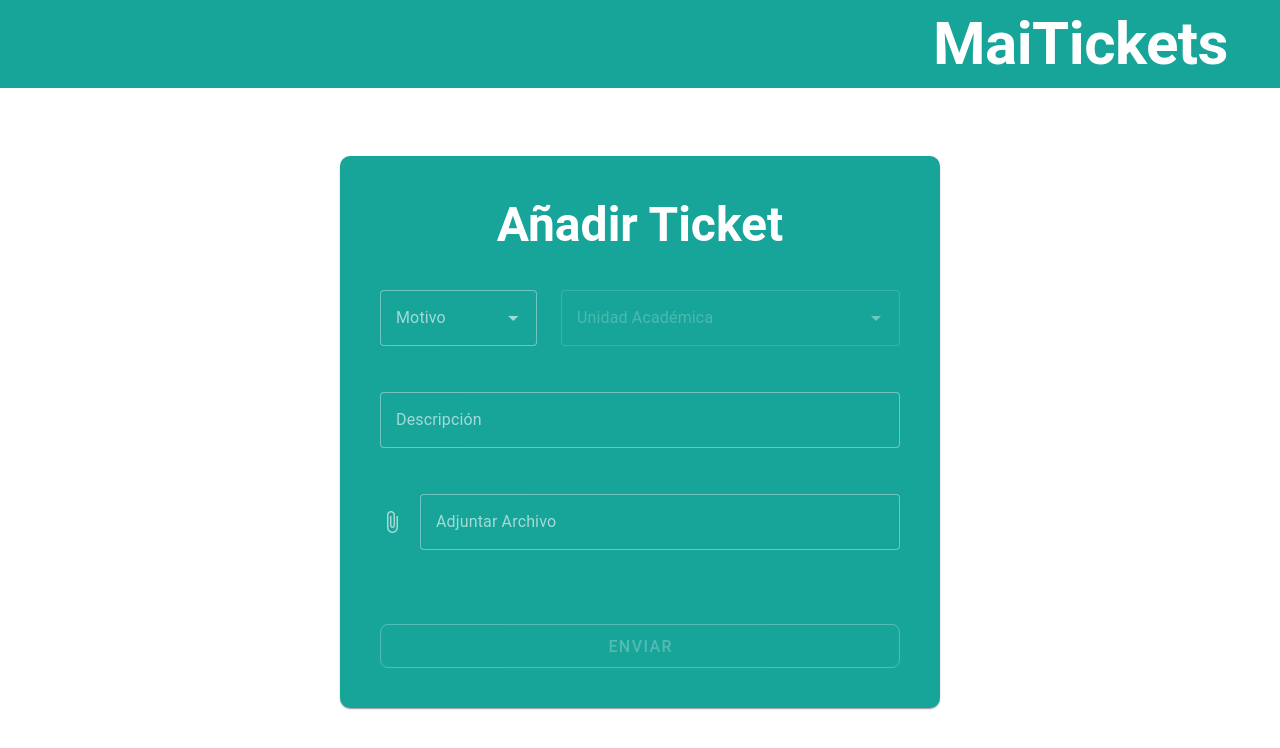
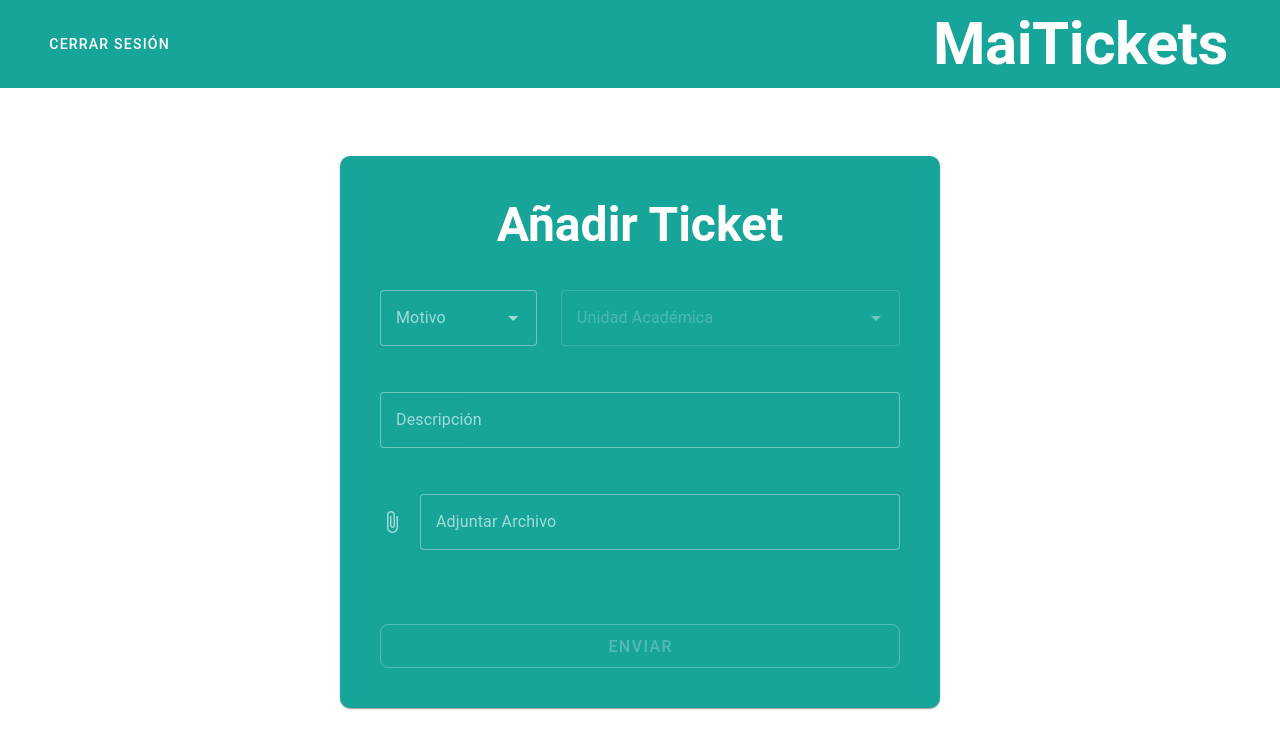
Before and after one commit to FabianLizama/maiTicketsProject, a Vue app in the folder vue-frontend/: page /add-ticket in a window 1280 px wide. Shown: the top 748 px of the page. Built offline with nearby package versions, Linux system fonts and the light colour scheme; no server answers; sample sign-in values are in the browser's storage.

Commit message:
feat: logout implementation

```diff
--- a/vue-frontend/src/components/appBar.vue
+++ b/vue-frontend/src/components/appBar.vue
@@ -1,8 +1,19 @@
 <template>
     <v-app-bar-title>
-        <div class="mr-10 text-h2 text-white text-end font-weight-bold" color="#eb7804">
-            MaiTickets
-        </div>
+        <v-row>
+            <v-col
+            v-if="logged()"
+            class="d-flex align-center"
+            >
+                <v-btn variant="text" class="text-white" @click="this.logout">Cerrar Sesión</v-btn>
+            </v-col>
+            <v-col>
+                <div class="mr-10 text-h2 text-white text-end font-weight-bold" color="#eb7804">
+                    MaiTickets
+                </div>
+            </v-col>
+        </v-row>
+
     </v-app-bar-title>
 </template>
 
@@ -10,7 +21,16 @@
 export default {
     name: 'appBar',
     data: () => ({
-        })
+        }),
+    methods: {
+        logged() {
+            return localStorage.getItem('userId')
+        },
+        logout() {
+            localStorage.clear()
+            this.$router.push('/login')
+        }
+    },
 }
 
 </script>
--- a/vue-frontend/src/components/pages/Login.vue
+++ b/vue-frontend/src/components/pages/Login.vue
@@ -68,6 +68,15 @@
             appBar
         },
         methods: {
+            initFetch() {
+                if (localStorage.getItem('userId')) {
+                    if (localStorage.getItem('userType') === 'leadership') {
+                        this.$router.push({name: 'assign-ticket'});
+                    } else {
+                    this.$router.push({name: 'add-ticket'});
+                }
+            }
+            },
             async login() {
                 try {
                     const response = await axios.post(
@@ -81,11 +90,13 @@
                     const responseStatus = response.data.substring(0, 7);
                     const userId = response.data.substring(7);
 
-                    localStorage.setItem('userId', userId);
+                    localStorage.setItem('userId', userId)
 
                     if (responseStatus === 'loggedC') {
-                        this.$router.push({name: 'add-ticket'});
+                        localStorage.setItem('userType', 'client')
+                        this.$router.push({name: 'add-ticket'})
                     }else if (responseStatus === 'loggedL'){
+                        localStorage.setItem('userType', 'leadership')
                         this.$router.push({name: 'assign-ticket'});
                     }else{
                         null
@@ -95,6 +106,9 @@
                     console.error('A');
                 }
             }
-        }
+        },
+        mounted() {
+                this.initFetch();
+            },
     };
 </script>
```
